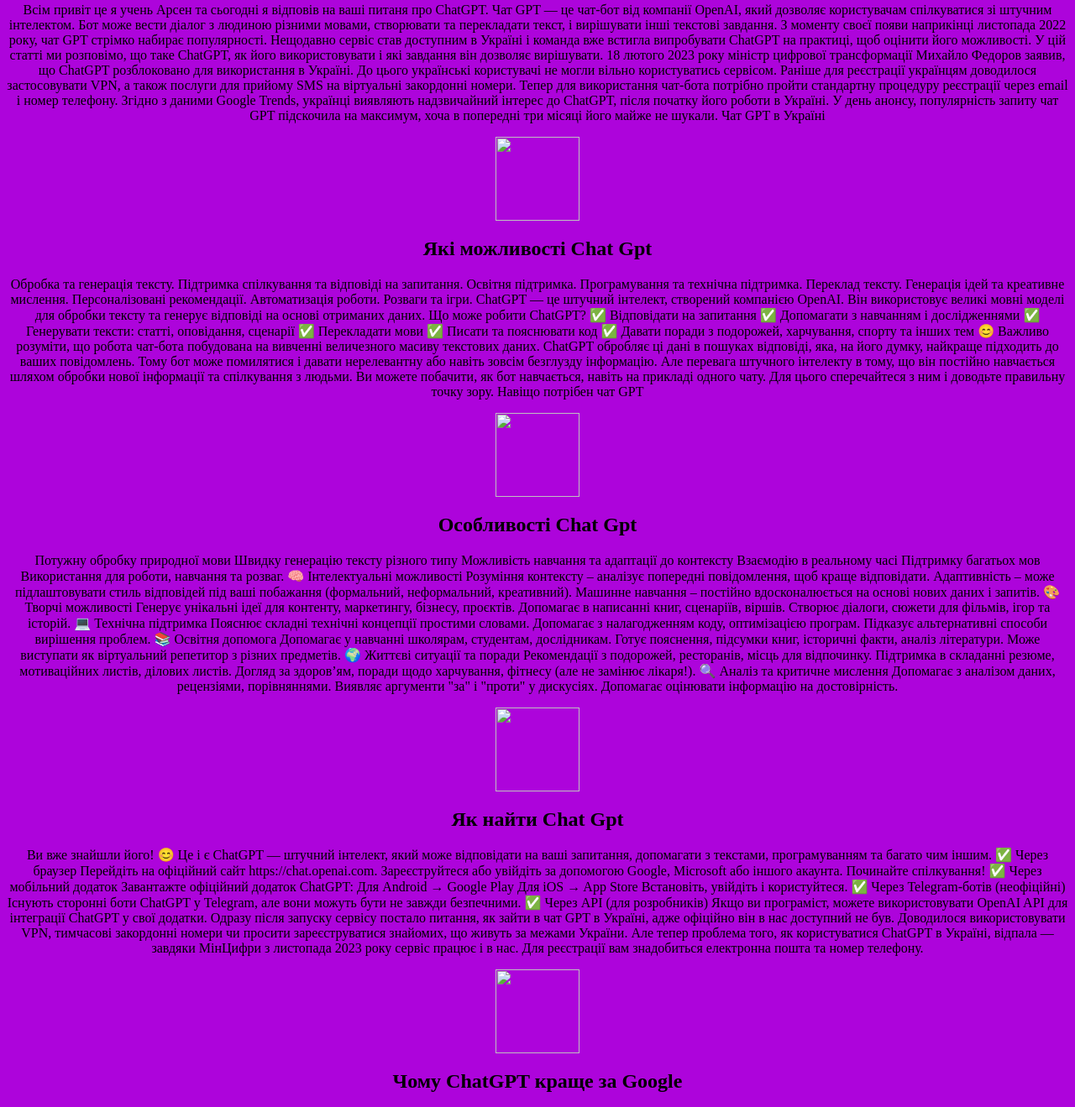
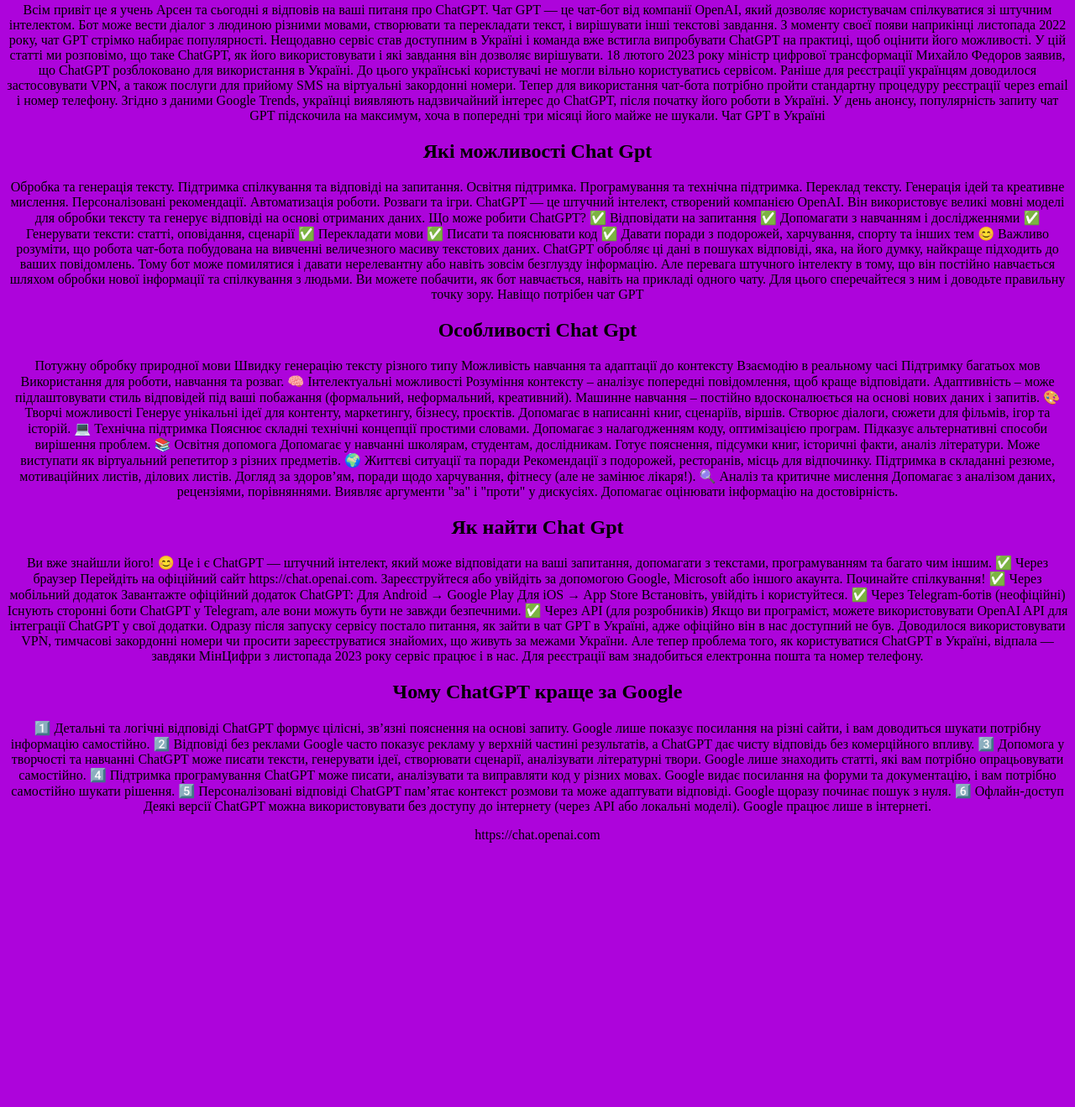
Before and after one commit to NastySLO/mysit, a plain HTML site: page index.html in a window 1280 px wide. Shown: the part 122-1441 px from the top of the page at 84% size. After the commit the page ends 1134 px from the top, so only its background shows below. Drawn offline with Linux system fonts and the light colour scheme; a web font is replaced by a local one.

Commit message:
Update index.html

```diff
--- a/index.html
+++ b/index.html
@@ -26,7 +26,6 @@
 
 Чат GPT в Україні
     </p>
-     <img src=""/>
     </header>
 
 
@@ -63,8 +62,6 @@ ChatGPT — це штучний інтелект, створений компа
 Навіщо потрібен чат GPT
 
 </p>
-        <img src=""/>
-
         <h2 id="aura">Особливості Chat Gpt</h2>
         <p>Потужну обробку природної мови
 Швидку генерацію тексту різного типу
@@ -96,7 +93,6 @@ ChatGPT — це штучний інтелект, створений компа
 Допомагає з аналізом даних, рецензіями, порівняннями.
 Виявляє аргументи "за" і "проти" у дискусіях.
 Допомагає оцінювати інформацію на достовірність.</p>
-        <img src=""/>
 
      <h2 id="find">Як найти Chat Gpt</h2>
         <p>Ви вже знайшли його! 😊 Це і є ChatGPT — штучний інтелект, який може відповідати на ваші запитання, допомагати з текстами, програмуванням та багато чим іншим.
@@ -120,7 +116,6 @@ ChatGPT — це штучний інтелект, створений компа
 
 Але тепер проблема того, як користуватися ChatGPT в Україні, відпала — завдяки МінЦифри з листопада 2023 року сервіс працює і в нас.  Для реєстрації вам знадобиться електронна пошта та номер телефону.</p>
 
-        <img src=""/>
         <h2 id="fer">Чому ChatGPT краще за Google</h2>
         <p>1️⃣ Детальні та логічні відповіді
 
```
